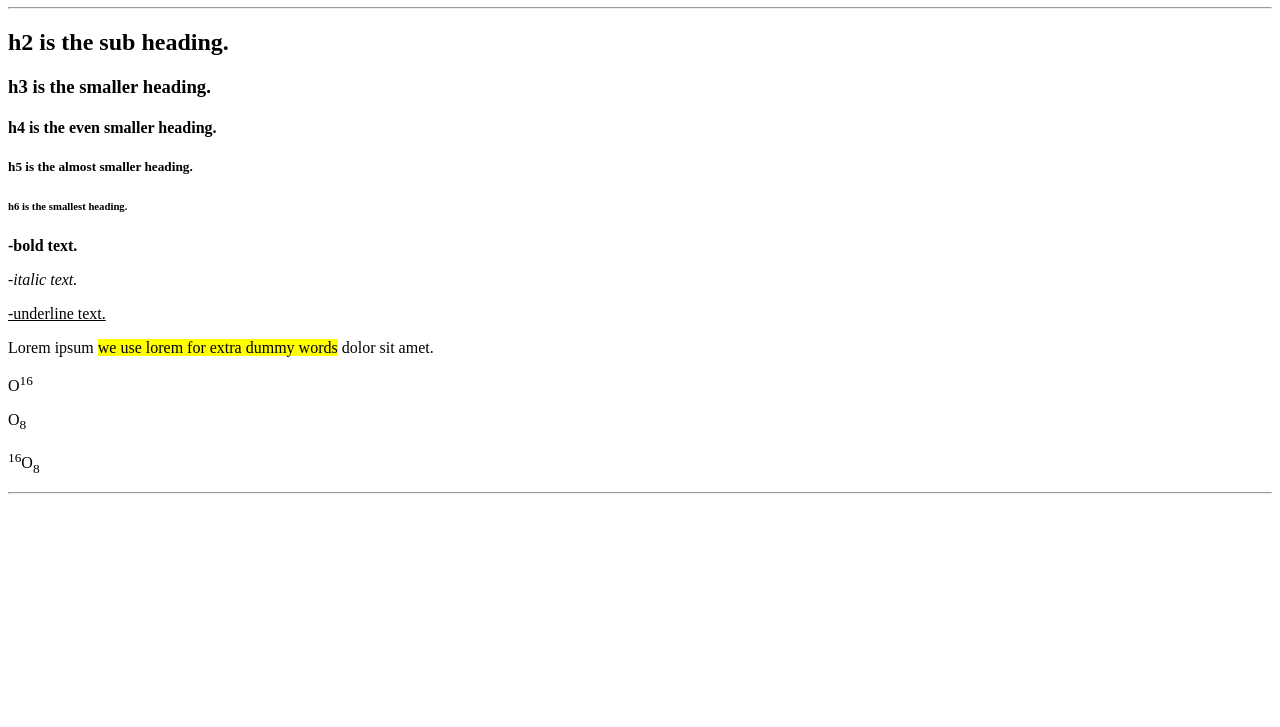
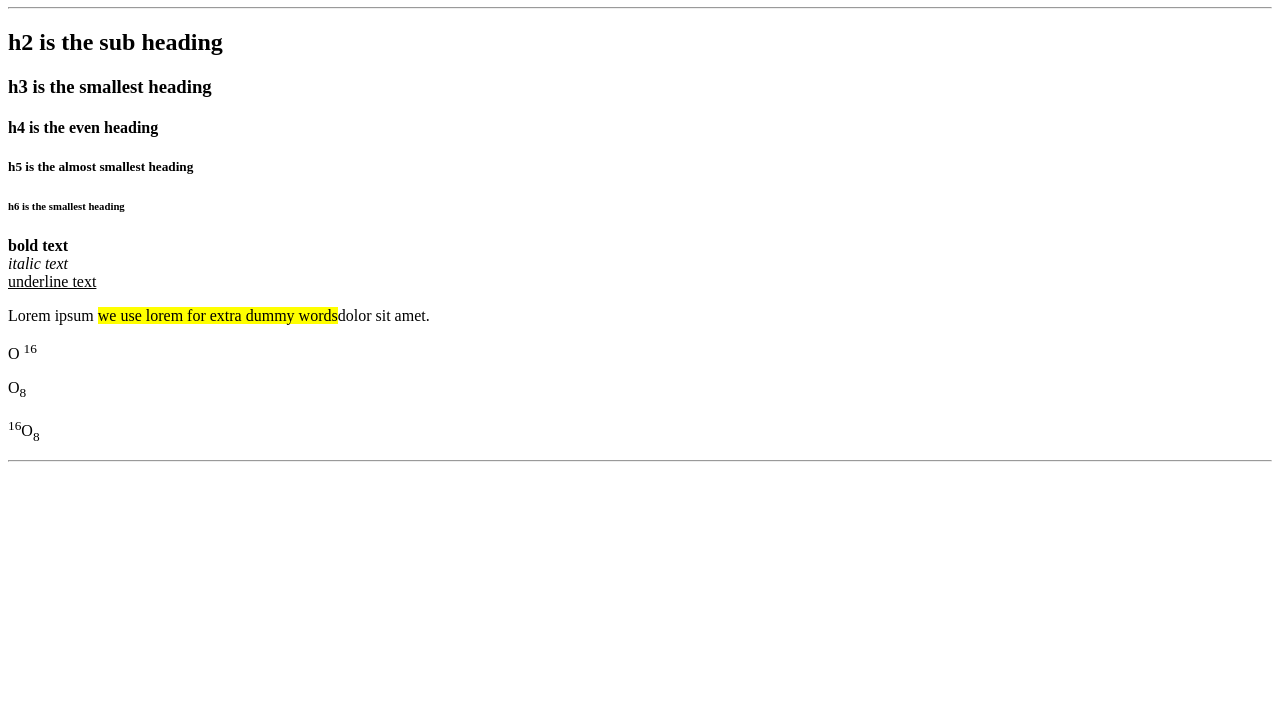
Before and after one commit to farihawazeer10-creator/Heading-and-formating, a plain HTML site: page index.html in a window 1280 px wide. Shown: the part 73-800 px from the top of the page. Drawn offline with Linux system fonts and the light colour scheme.

Commit message:
Added index.html file
Includes headings and formatting assignment.

```diff
--- a/index.html
+++ b/index.html
@@ -3,22 +3,24 @@
 <head>
     <meta charset="UTF-8">
     <meta name="viewport" content="width=device-width, initial-scale=1.0">
-    <title>Heading and formating</title>
+    <title>HEADING AND FAORMATING</title>
 </head>
 <body>
-     <center><h1>h1 is the main heading.</h1><hr></center>
-    <h2>h2 is the sub heading.</h2>
-    <h3>h3 is the smaller heading.</h3>
-    <h4>h4 is the even smaller heading.</h4>
-    <h5>h5 is the almost smaller heading.</h5>
-    <h6>h6 is the smallest heading.</h6>
-    <p><b>-bold text.</b></p>
-    <p><i>-italic text.</i></p>
-    <p><u>-underline text.</u></p>
-    <p>Lorem ipsum <mark>we use lorem for extra dummy words</mark> dolor sit amet.</p>
-    <p>O<sup>16</sup></p>
+   <CENTER><H1>h1 is the main heading</H1><hr></CENTER>
+    <H2>h2 is the sub heading</H2>
+    <H3>h3 is the smallest heading</H3>
+    <H4>h4 is the even heading</H4>
+    <H5>h5 is the almost smallest heading</H5>
+    <H6>h6 is the smallest heading</H6>
+    <p>
+       <b>bold text</b><br>
+       <i>italic text</i><br>
+       <u>underline text</u><br>
+    </p>
+    <p>Lorem ipsum <mark>we use lorem for extra dummy words</mark>dolor sit amet.</p>
+    <p>O <sup>16</sup> </p>
     <p>O<sub>8</sub></p>
-    <p><sup>16</sup>O<sub>8</sub></p>
+    <P><SUP>16</SUP>O<SUB>8</SUB></P>
     <hr>
 </body>
 </html>
```
